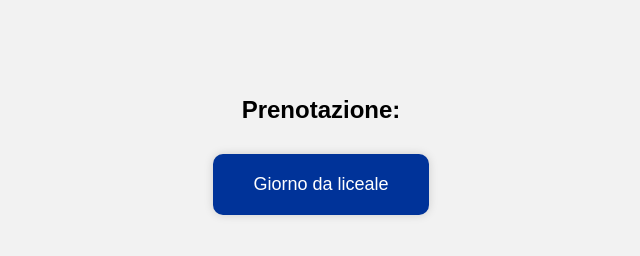
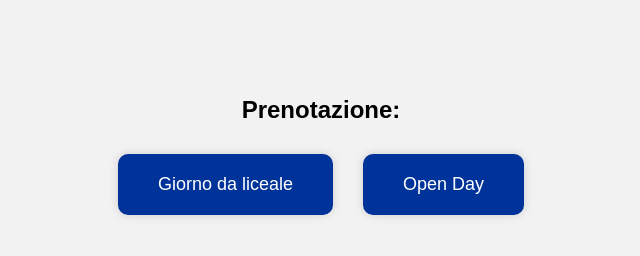
Before and after one commit to panta1509/open-day, a plain HTML site: page index.htm in a window 1280 px wide. Shown: the whole page, without its empty margins (319-959 px from the left). Drawn offline with Linux system fonts and the light colour scheme.

Commit message:
Add link to Open Day in index.htm

```diff
--- a/index.htm
+++ b/index.htm
@@ -57,6 +57,8 @@
     <div class="choices">
 
         <a href="https://docs.google.com/forms/d/e/1FAIpQLSf0uH9MM7ZjQvES7hfYaaN5NY2xlLBT4ra7YOu_pnZ2Sm-AIQ/viewform" class="choice">Giorno da liceale</a>
+        <a href="https://panta1509.github.io/open-day/" class="choice">Open Day</a>
+
     </div>
 
 </body>
```
